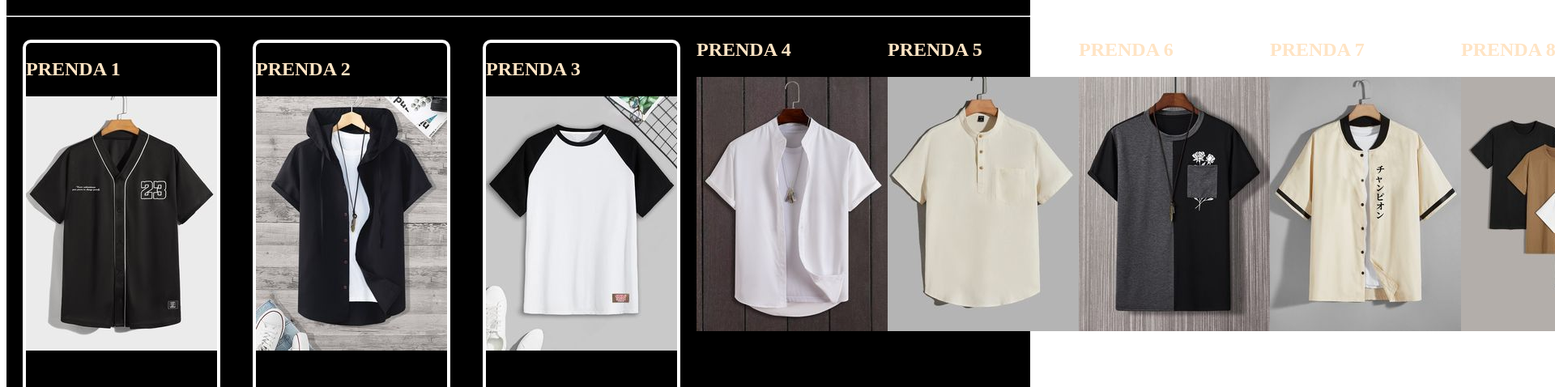
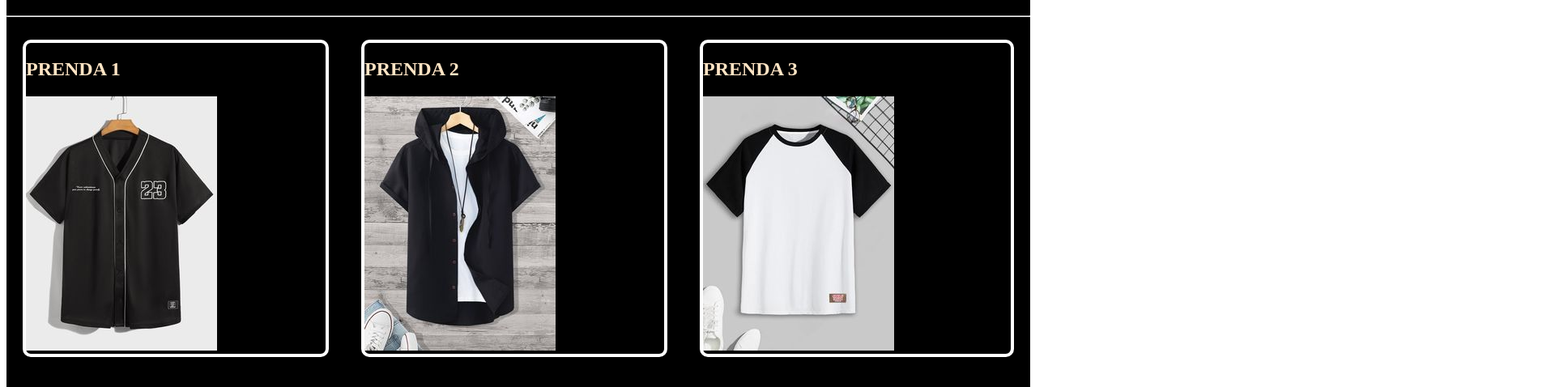
Before and after one commit to Luismiguelrestrepo/Sourstuck, a plain HTML site: page Paginaprincipal.html in a window 1280 px wide. Shown: the part 280-758 px from the top of the page at 81% size, 1920 px wide, since content can reach past the window. Drawn offline with Linux system fonts and the light colour scheme.

Commit message:
Cambios pagina principal agregue clases

```diff
--- a/Paginaprincipal.css
+++ b/Paginaprincipal.css
@@ -17,4 +17,4 @@ align-items: center;}
 }
 
 #cajainicial{display: grid;
-grid-template-columns: repeat(9, 1fr);}
+grid-template-columns: 1fr 1fr 1fr;}
--- a/Paginaprincipal.html
+++ b/Paginaprincipal.html
@@ -70,39 +70,38 @@
             <img src="/Imagenes principales/Camisa blanca con mangas negras.jpg" alt="Camisa manga negra">
           </div>
         </div>
-        <div>
-          <div>
+        <div class="caja">
+          <div class="contenido">
             <h2>PRENDA 4</h2>
             <img src="/Imagenes principales/Camisa blancas.jpg" alt="Camisa blanca">
           </div>
         </div>
-        <div>
-          <div>
+        <div class="caja">
+          <div class="contenido">
             <h2>PRENDA 5</h2>
             <img src="/Imagenes principales/Camisa Color beish.jpg" alt="Camisa beish">
           </div>
         </div>
-        <div>
-          <div>
+        <div class="caja">
+          <div class="contenido">
             <h2>PRENDA 6</h2>
             <img src="/Imagenes principales/camisa negra.jpg" alt="Camisa negra">
           </div>
         </div>
-        <div>
-          <div>
+        <div class="caja">
+          <div class="contenido">
             <h2>PRENDA 7</h2>
             <img src="/Imagenes principales/Camisa tipo beisbolera.jpg" alt="Besibolerasemi">
           </div>
         </div>
-
-        <div>
-          <div>
+        <div class="caja">
+          <div class="contenido">
             <h2>PRENDA 8</h2>
-              <img src="/Imagenes principales/Camisas basicas.jpg" alt="Camisas basicas">
+            <img src="/Imagenes principales/Camisas basicas.jpg" alt="Camisas basicas">
           </div>
         </div>
-        <div>
-          <div>
+        <div class="caja">
+          <div class="contenido">
             <h2>PRENDA 9</h2>
             <img src="/Imagenes principales/Dragon.jpg" alt="Camisa Dragon">
           </div>
```
